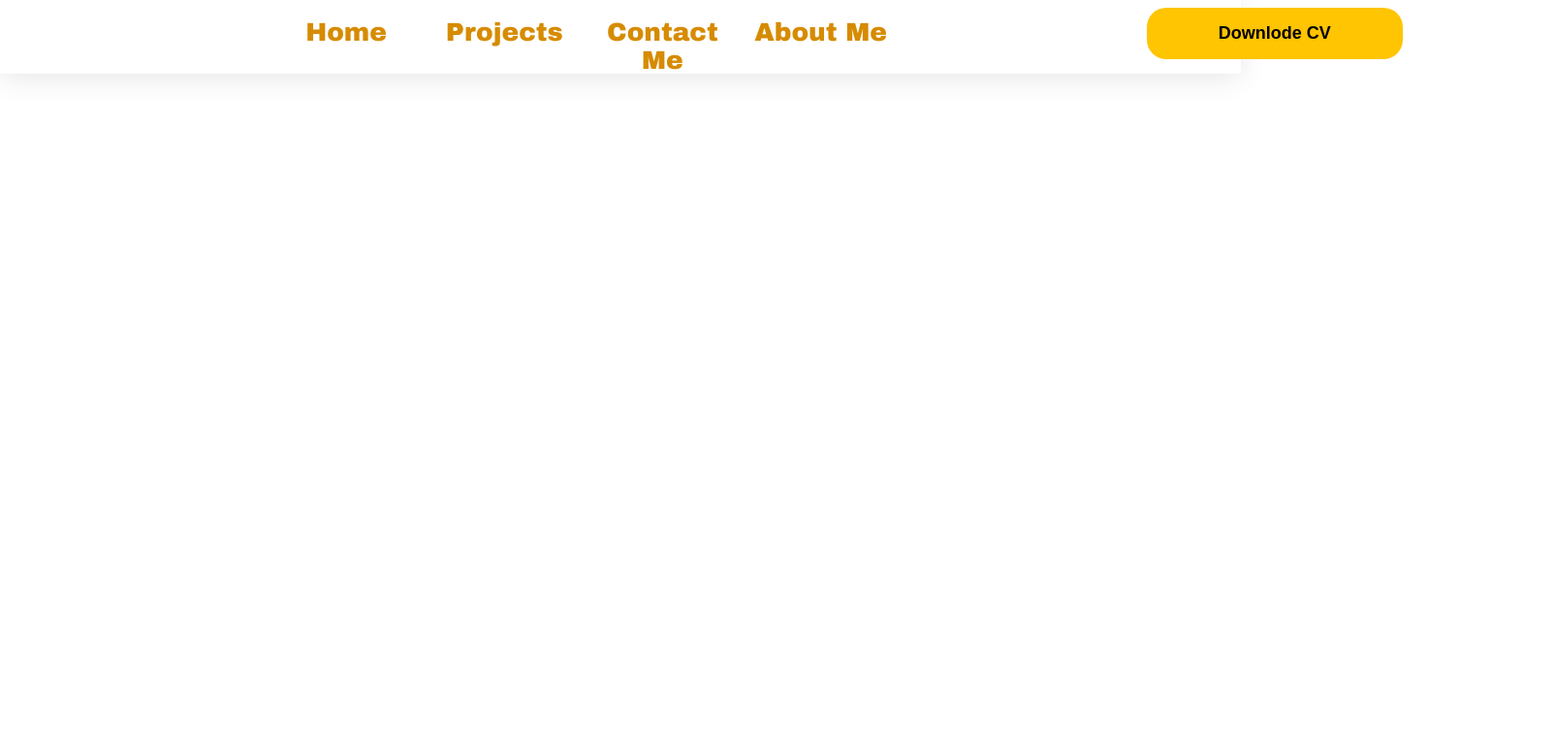
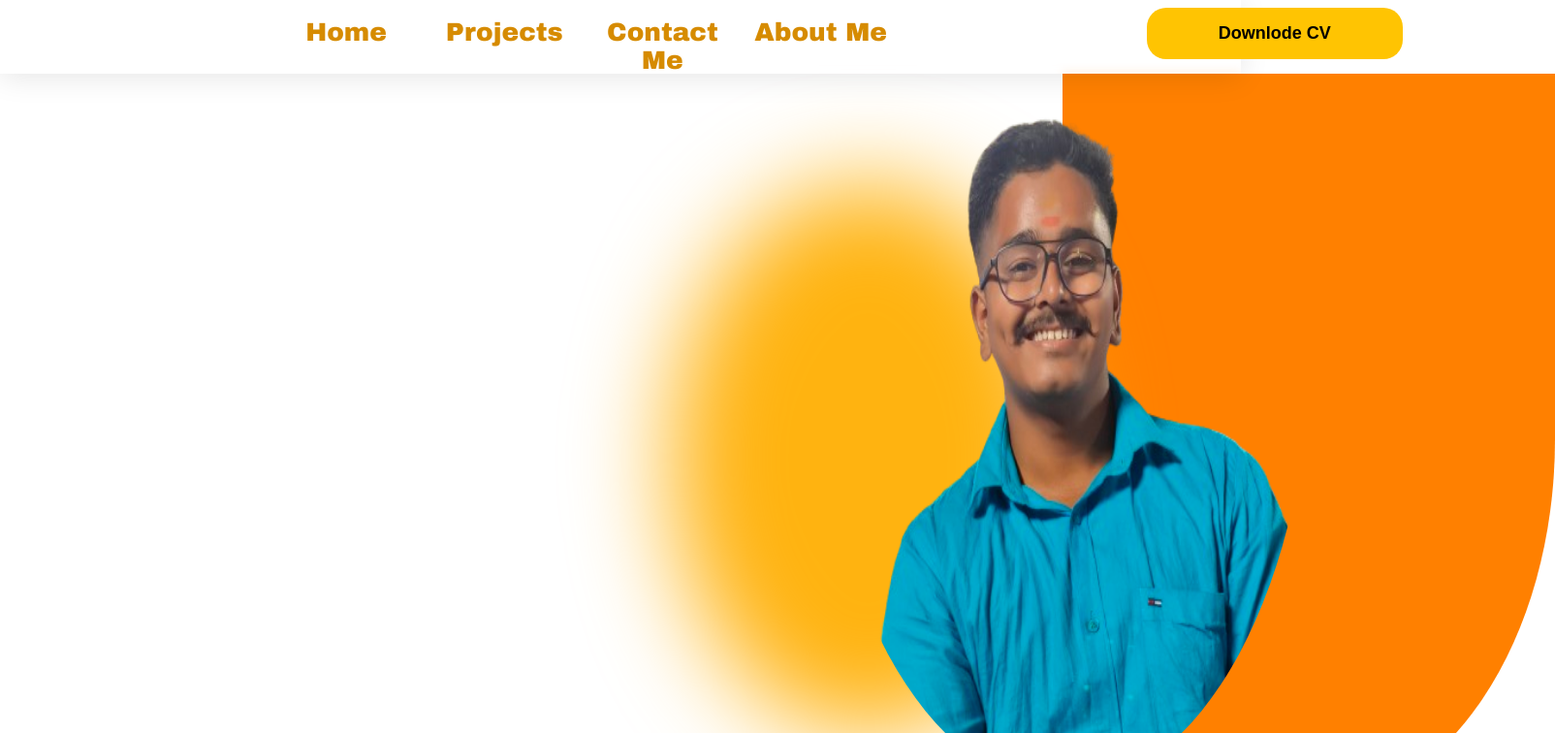
Before and after one commit to AkshayPatil076/My-portfolio-website, a React (Create React App) app: page / in a window 1280 px wide. Shown: the top 756 px of the page at 97% size, 1604 px wide, since content can reach past the window. Built offline with nearby package versions, Linux system fonts and the light colour scheme.

Commit message:
Update App.js
in this project i create  heading part of website

```diff
--- a/src/App.js
+++ b/src/App.js
@@ -1,9 +1,11 @@
 import Navb from "./NAVBAR/Navb";
+import Med from './medalpart/Hedhed';
 
 function App(){
   return (
       <>
           <Navb />
+          <Med />
       </>
   );
 }
```
